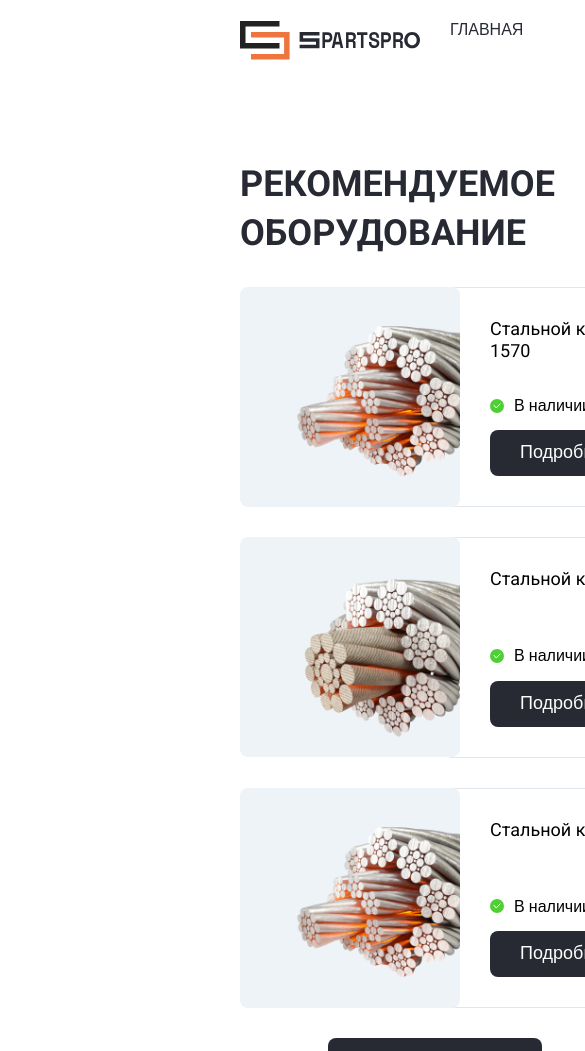
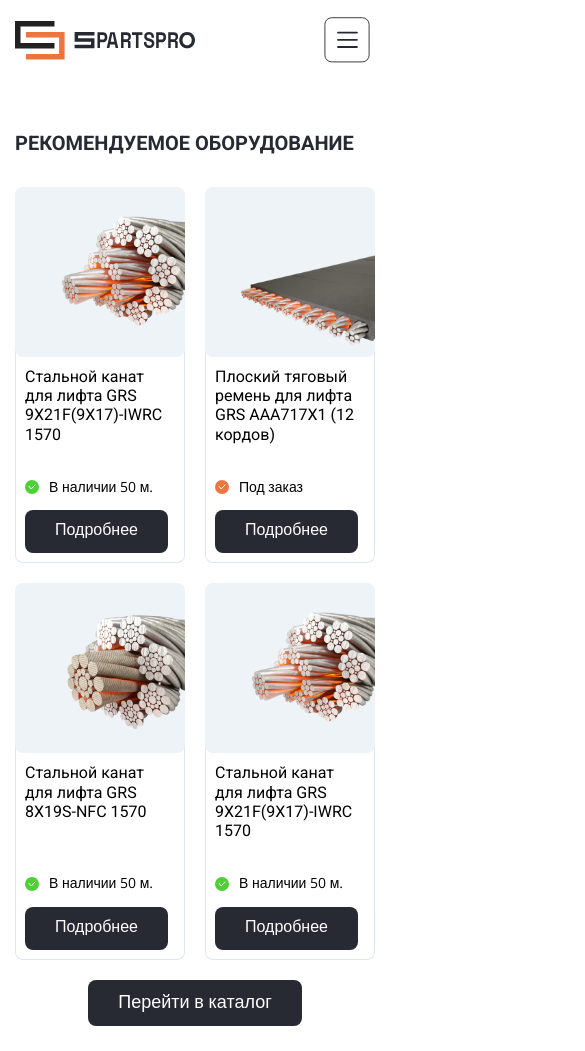
Before and after one commit to FonuaBruh/test-task-page, a plain HTML site: page index.html in a window 390 px wide. Shown: the top 1051 px of the page, 585 px wide, since content can reach past the window. Drawn offline with nearby package versions, Linux system fonts and the light colour scheme.

Commit message:
adaptive

```diff
--- a/index.html
+++ b/index.html
@@ -16,7 +16,8 @@
 			<div class="header__logo">
 				<img src="images/UI/logo.svg" alt="SPARTSPRO">
 			</div>
-			<ul class="header__nav">
+			<div id="toggleButton"><img src="images/UI/menu_icon_open.svg"  class="header__nav-menu"></img></div>
+			<ul class="header__nav" id="targetElement">
 				<li class="header__nav-item"><a href="#" class="header__nav-link">Главная</a></li>
 				<li class="header__nav-item"><a href="#" class="header__nav-link">Каталог</a></li>
 				<li class="header__nav-item"><a href="#" class="header__nav-link">О компании</a></li>
--- a/script.js
+++ b/script.js
@@ -39,7 +39,16 @@ const products = [
 
 const container = document.querySelector(".recommended__container");
 
-products.forEach((product) => {
+function renderCards() {
+	container.innerHTML = "";
+
+	let productsToShow = products;
+
+	if (window.innerWidth <= 576) {
+		productsToShow = products.slice(0, 4);
+	}
+
+	productsToShow.forEach((product) => {
 		const card = document.createElement("div");
 		card.classList.add("recommended__card", "card");
 
@@ -64,3 +73,44 @@ products.forEach((product) => {
 
 		container.appendChild(card);
 	});
+}
+
+document.addEventListener("DOMContentLoaded", function () {
+	const toggleButton = document.getElementById("toggleButton");
+	const targetElement = document.getElementById("targetElement");
+	const buttonImage = toggleButton.querySelector("img");
+
+	toggleButton.addEventListener("click", function () {
+		if (targetElement.classList.contains("hidden")) {
+			targetElement.classList.remove("hidden");
+			buttonImage.src = "images/UI/menu_icon_close.svg";
+			buttonImage.alt = "Close menu";
+		} else {
+			targetElement.classList.add("hidden");
+			buttonImage.src = "images/UI/menu_icon_open.svg";
+			buttonImage.alt = "Open menu";
+		}
+	});
+});
+
+function handleNavigationVisibility() {
+	const targetElement = document.getElementById("targetElement");
+	const toggleButton = document.getElementById("toggleButton");
+	const buttonImage = toggleButton.querySelector("img");
+
+	if (window.innerWidth < 1160) {
+		targetElement.classList.add("hidden");
+		buttonImage.src = "images/UI/menu_icon_open.svg";
+		buttonImage.alt = "Open menu";
+	} else {
+		targetElement.classList.remove("hidden");
+		buttonImage.src = "images/UI/menu_icon_open.svg";
+		buttonImage.alt = "Open menu";
+	}
+}
+
+handleNavigationVisibility();
+renderCards();
+
+window.addEventListener("resize", handleNavigationVisibility);
+window.addEventListener("resize", renderCards);
--- a/styles.css
+++ b/styles.css
@@ -10,27 +10,33 @@
 :root {
 	--color-primary: #272A33;
 	--color-secondary: #EE753E;
+	--border-radius: 8px;
+	--transition: all 0.4s ease;
+}
+
+body {
+	font-family: "Open Sans", sans-serif;
 }
 
 .container {
 	width: 100%;
 	max-width: 1440px;
-	margin: 0 240px;
+	margin: 0 auto;
 }
 
 .button {
-	font-family: "Open Sans", sans-serif;
+	font-family: inherit;
 	font-weight: 400;
 	font-size: 18px;
 	line-height: 1.45;
 	color: white;
 	background-color: var(--color-primary);
 	border: none;
-	border-radius: 8px;
-	padding: 8px 30px 12px 30px;
+	border-radius: var(--border-radius);
+	padding: 8px 30px 12px;
 	cursor: pointer;
 	align-self: flex-start;
-	transition: all 0.4s ease;
+	transition: var(--transition);
 }
 
 .button:hover {
@@ -70,16 +76,29 @@ h1 {
 
 .header__nav {
 	display: flex;
+	align-items: center;
 	gap: 80px;
 	list-style-type: none;
 }
 
+.hidden {
+	display: none !important;
+}
+
+.header__nav-menu {
+	width: 50px;
+	height: 50px;
+	display: none;
+	cursor: pointer;
+}
+
 .header__nav-link {
-	font-family: "Open Sans", sans-serif;
+	font-family: inherit;
 	font-size: 16px;
 	text-decoration: none;
 	text-transform: uppercase;
 	color: var(--color-primary);
+	transition: var(--transition);
 }
 
 .header__nav-link:hover {
@@ -100,22 +119,18 @@ h1 {
 	gap: 30px;
 }
 
-.recommended__card {
-	width: 705px;
-}
-
 /* CARD */
 .card {
 	position: relative;
 	display: flex;
-	border-radius: 8px;
+	border-radius: var(--border-radius);
 }
 
 .card__image {
 	width: 220px;
 	height: 220px;
 	background-color: #EEF3F8;
-	border-radius: 8px;
+	border-radius: var(--border-radius);
 	flex-shrink: 0;
 	z-index: 1;
 }
@@ -135,16 +150,10 @@ h1 {
 	gap: 10px;
 	padding: 31px 30px;
 	position: relative;
-	flex-grow: 1;
 }
 
 .card__content button {
 	margin-top: 3px;
-	cursor: pointer;
-}
-
-.card__content button:hover {
-	background-color: var(--color-secondary);
 }
 
 .card__title {
@@ -158,7 +167,7 @@ h1 {
 	position: absolute;
 	inset: 0;
 	border: 1px solid #E0E6ED;
-	border-radius: 0px 8px 8px 0px;
+	border-radius: 0 var(--border-radius) var(--border-radius) 0;
 	left: -10px;
 	border-left: none;
 	pointer-events: none;
@@ -177,15 +186,14 @@ h1 {
 }
 
 .availability__text {
-	font-family: "Open Sans", sans-serif;
+	font-family: inherit;
 	font-size: 16px;
 	line-height: 1.45;
 }
 
 /* ABOUT */
 .about {
-	padding-top: 4px;
-	padding-bottom: 50px;
+	padding: 4px 0 50px;
 }
 
 .about__container {
@@ -200,12 +208,12 @@ h1 {
 	grid-template-areas:
 		"large large"
 		"small1 small2";
-	gap: 30px;
-	width: 705px;
+	column-gap: 30px;
+	padding-bottom: 132px;
 }
 
 .about__image {
-	border-radius: 8px;
+	border-radius: var(--border-radius);
 	width: 100%;
 	object-fit: cover;
 }
@@ -223,11 +231,10 @@ h1 {
 	display: flex;
 	flex-direction: column;
 	gap: 20px;
-	width: 705px;
 }
 
 .about__text {
-	font-family: "Open Sans", sans-serif;
+	font-family: inherit;
 	font-size: 16px;
 	line-height: 1.5;
 	color: var(--color-primary);
@@ -237,14 +244,10 @@ h1 {
 	font-weight: 700;
 }
 
-.about__text--default {
-	font-weight: 400;
-}
-
 .about__mark {
 	display: flex;
 	align-items: center;
-	font-family: "Open Sans", sans-serif;
+	font-family: inherit;
 	font-size: 16px;
 	line-height: 1.5;
 }
@@ -258,3 +261,234 @@ h1 {
 .about__text-block button {
 	margin-top: 10px;
 }
+
+@media screen and (max-width: 1440px) {
+	.container {
+		max-width: 1160px;
+	}
+
+	.header {
+		justify-content: flex-start;
+		gap: 60px;
+	}
+
+	.about__image--large {
+		max-height: 161px;
+	}
+
+	.about__image--small {
+		max-height: 129px;
+	}
+
+	.about {
+		margin-top: 80px;
+	}
+}
+
+@media screen and (max-width: 1160px) {
+	.container {
+		max-width: 768px;
+	}
+
+	.header {
+		display: grid;
+		grid-template-columns: repeat(2, 1fr);
+		column-gap: 508px;
+		row-gap: 10px;
+	}
+
+	.header__nav {
+		grid-column: 1 / 3;
+		flex-direction: column;
+		gap: 0;
+	}
+
+	.header__nav-item {
+		padding: 20px 0;
+		border-bottom: 1px solid #D5DFE9;
+		width: 100%;
+	}
+
+	.header__nav-menu {
+		display: block;
+	}
+
+	h1 {
+		font-size: 30px;
+	}
+
+	.recommended {
+		padding-top: 50px;
+	}
+
+	.recommended__container {
+		grid-template-columns: 1fr;
+	}
+
+	.card__content {
+		padding: 31px 203px 31px 30px;
+	}
+
+	.about {
+		margin-top: 50px;
+	}
+
+	.about__container {
+		grid-template-columns: 1fr;
+	}
+
+	.about__images {
+		padding-bottom: 0;
+		row-gap: 33px;
+		column-gap: 36px;
+	}
+
+	.about__image--large {
+		max-height: 220px;
+	}
+
+	.about__image--small {
+		max-height: 176px;
+	}
+}
+
+@media screen and (max-width: 768px) {
+	.container {
+		max-width: 576px;
+	}
+
+	h1 {
+		font-size: 20px;
+	}
+
+	.header {
+		column-gap: 316px;
+	}
+
+	.recommended__container {
+		width: 100%;
+		gap: 29px;
+	}
+
+	.card__content {
+		padding: 31px 11px 31px 30px;
+	}
+
+	.card {
+		width: 576px;
+	}
+
+	.about__images {
+		row-gap: 24.5px;
+		column-gap: 27px;
+	}
+
+	.about__image--large {
+		max-height: 165px;
+	}
+
+	.about__image--small {
+		max-height: 132px;
+	}
+}
+
+@media screen and (max-width: 576px) {
+	.container {
+		max-width: 360px;
+	}
+
+	h1 {
+		font-size: 20px;
+		width: 100%;
+	}
+
+	.header {
+		column-gap: 99px;
+	}
+
+	.header__nav-menu {
+		width: 46px;
+		height: 46px;
+	}
+
+	.recommended__card {
+		flex-direction: column;
+	}
+
+	.card {
+		width: 170px;
+	}
+
+	.card__content {
+		padding: 10px;
+	}
+
+	.recommended__container {
+		grid-template-columns: 1fr 1fr;
+		gap: 20px;
+	}
+
+	.card__content {
+		padding: 10px;
+		width: 100%;
+	}
+
+	.card__title {
+		font-size: 16px;
+	}
+
+	.availability__text {
+		font-size: 14px;
+	}
+
+	.card__content .button {
+		font-size: 16px;
+	}
+
+	.card__title {
+		width: 100%;
+		height: 100px;
+	}
+
+	.card__image {
+		height: 170px;
+		width: 170px;
+	}
+
+	.card__image img {
+		height: 220px;
+		width: 220px;
+		padding: 5px 50px 30px 0;
+	}
+
+	.card__border {
+		border: 1px solid #E0E6ED;
+		border-radius: 0 0 var(--border-radius) var(--border-radius);
+		left: 0;
+		border-top: none;
+		top: -10px;
+	}
+
+	.button--catalog {
+		margin-top: 20px;
+	}
+
+	.about {
+		padding-top: 0;
+	}
+
+	.about__images {
+		row-gap: 15px;
+		column-gap: 17px;
+	}
+
+	.about__image--large {
+		max-height: 103px;
+	}
+
+	.about__image--small {
+		max-height: 83px;
+	}
+}
+
+@media screen and (max-width: 360px) {}
```
Also changed, not shown: images/UI/menu_icon_close.svg (added), images/UI/menu_icon_open.svg (added). Lines whose indentation alone changed are shown as unchanged.
